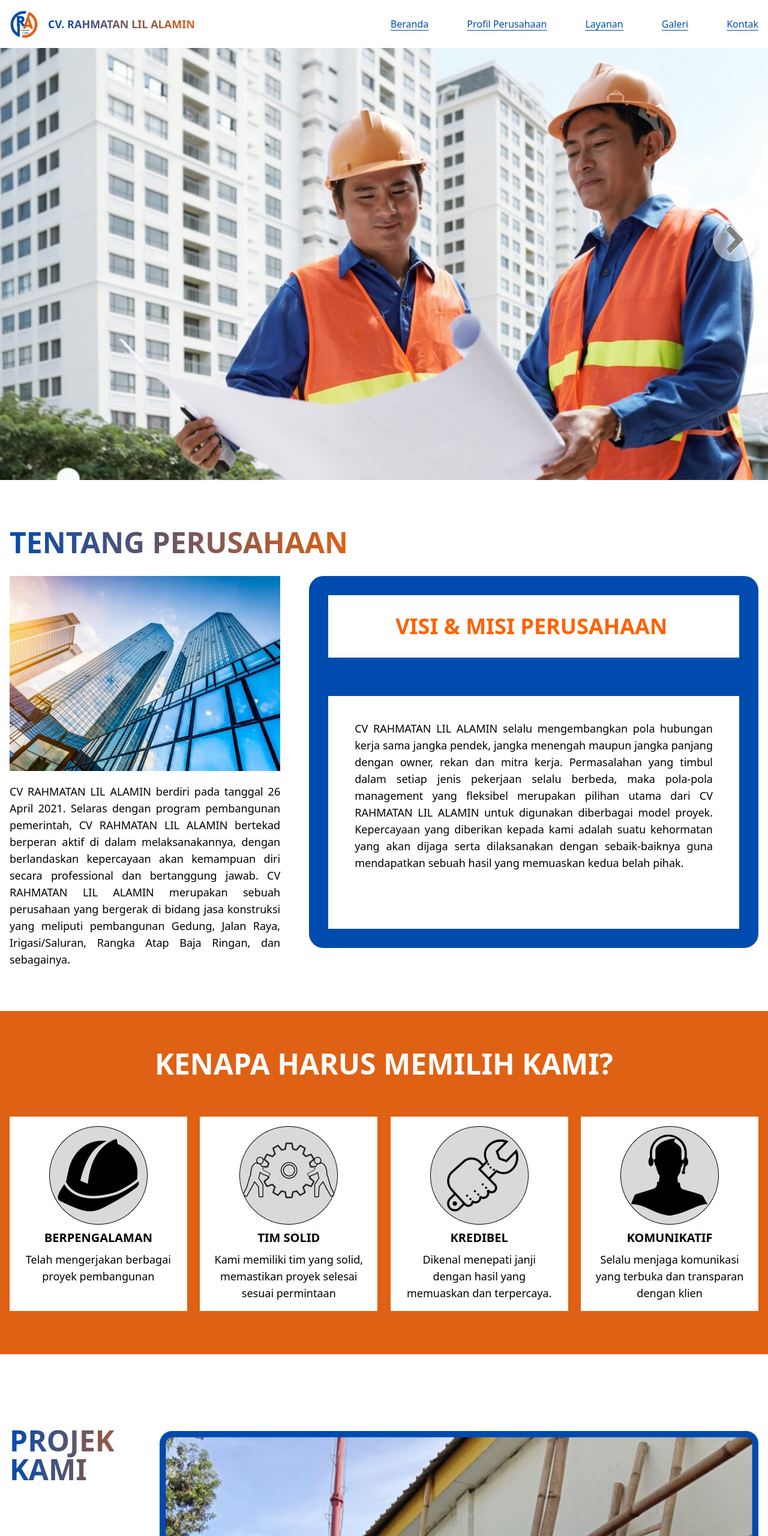
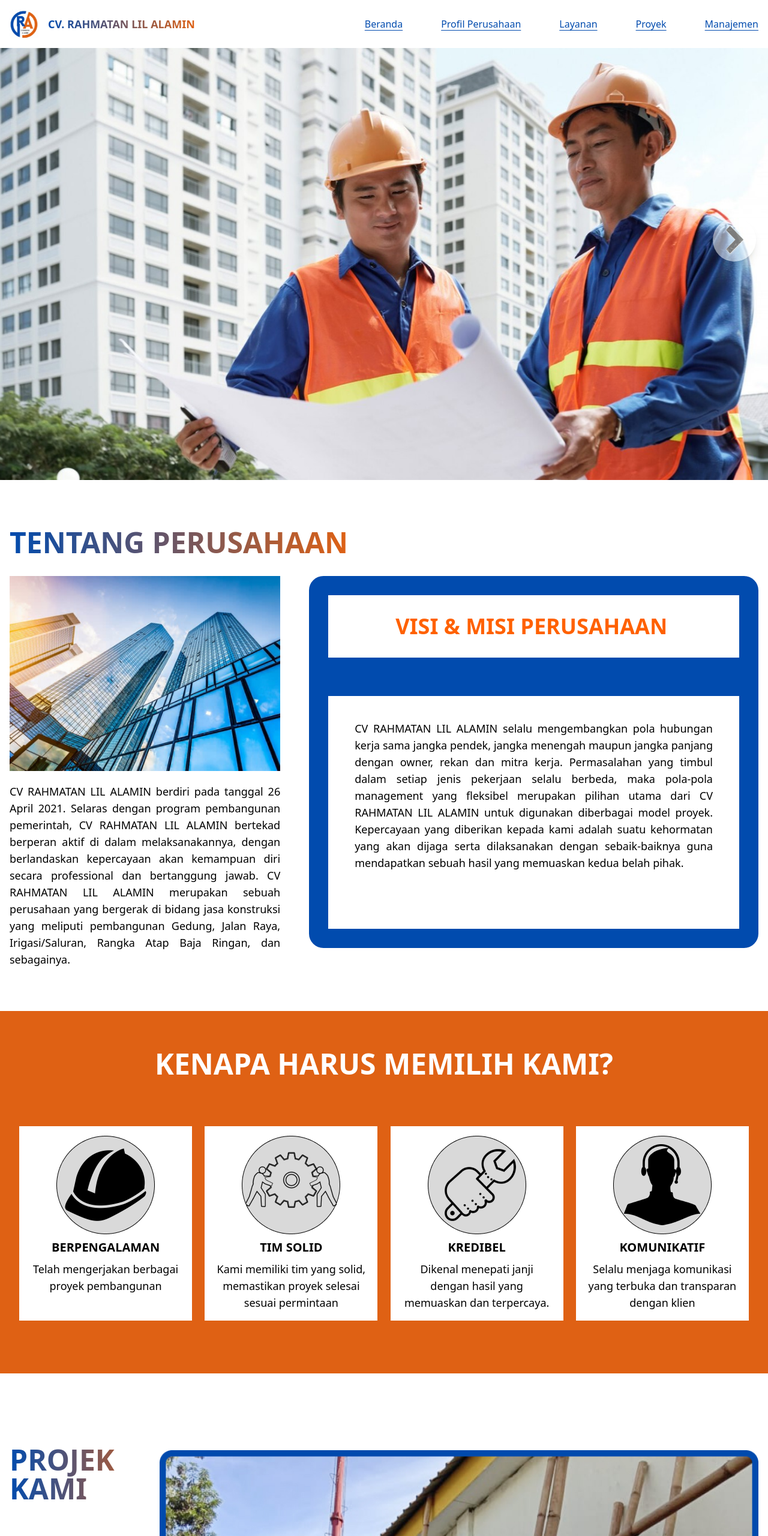
Before and after one commit to Safarqwerty/CV.-RAHMATAN-LIL-ALAMIN, a website: page index.html in a window 1280 px wide. Shown: the top 2560 px of the page at 60% size. Drawn offline with Linux system fonts and the light colour scheme.

Commit message:
harusnya aman

```diff
--- a/index.html
+++ b/index.html
@@ -49,11 +49,11 @@
                             </li>
                             <li class="group">
                                 <a href="#galeri"
-                                    class="text-base text-[#014BAE] underline decoration-1 py-2 mx-8 flex group-hover:text-primary font-normal underline-offset-4">Galeri</a>
+                                    class="text-base text-[#014BAE] underline decoration-1 py-2 mx-8 flex group-hover:text-primary font-normal underline-offset-4">Proyek</a>
                             </li>
                             <li class="group">
-                                <a href="#kontak"
-                                    class="text-base text-[#014BAE] underline decoration-1 py-2 lg:mr-0 mx-8 flex group-hover:text-primary font-normal underline-offset-4">Kontak</a>
+                                <a href="#bagan"
+                                    class="text-base text-[#014BAE] underline decoration-1 py-2 lg:mr-0 mx-8 flex group-hover:text-primary font-normal underline-offset-4">Manajemen</a>
                             </li>
                         </ul>
                     </nav>
@@ -91,7 +91,7 @@
     </section>
 
     <!-- section tentang -->
-    <section id="about" class="pt-20 pb-8">
+    <section id="profil" class="pt-20 pb-8">
         <div class="container">
             <h1
                 class="font-bold uppercase bg-gradient-to-r from-[#014BAE] to-[#DF6114] inline-block text-transparent bg-clip-text lg:text-5xl text-2xl mb-8">
@@ -128,7 +128,7 @@
     </section>
 
     <!-- section client -->
-    <section id="clients" class="pt-16 pb-16 bg-primary dark:bg-slate-300">
+    <section id="layanan" class="pt-16 pb-16 bg-primary dark:bg-slate-300">
         <div class="container">
             <div class="w-full">
                 <div class="mx-auto text-center mb-16">
@@ -137,29 +137,33 @@
                 </div>
             </div>
             <div class="w-full overflow-x-auto">
-                <div class="flex flex-nowrap justify-between">
+                <div class="flex flex-nowrap justify-between overflow-x-auto p-4">
                     <div
-                        class="mr-2 lg:py-4 pt-6 pb-3 px-5 mb-2 bg-white text-center flex flex-col items-center lg:w-75 w-full flex-shrink-0">
-                        <img src="./public/img/pengalaman.png" alt="Berpengalaman">
+                        class="mr-2 lg:py-4 pt-6 pb-3 px-5 mb-2 bg-white text-center flex flex-col items-center lg:w-75 w-full flex-shrink-0 transform transition-transform duration-300 hover:scale-105">
+                        <img src="./public/img/pengalaman.png" alt="Berpengalaman"
+                            class="transition-transform duration-300 hover:rotate-6">
                         <h3 class="font-bold text-xl mt-2">BERPENGALAMAN</h3>
                         <p class="text-lg mt-2">Telah mengerjakan berbagai proyek pembangunan</p>
                     </div>
                     <div
-                        class="mx-2 lg:py-4 pt-6 pb-3 px-5 mb-2 bg-white text-center flex flex-col items-center lg:w-75 w-full flex-shrink-0">
-                        <img src="./public/img/solid.png" alt="Tim Solid">
+                        class="mx-2 lg:py-4 pt-6 pb-3 px-5 mb-2 bg-white text-center flex flex-col items-center lg:w-75 w-full flex-shrink-0 transform transition-transform duration-300 hover:scale-105">
+                        <img src="./public/img/solid.png" alt="Tim Solid"
+                            class="transition-transform duration-300 hover:rotate-6">
                         <h3 class="font-bold text-xl mt-2">TIM SOLID</h3>
                         <p class="text-lg mt-2">Kami memiliki tim yang solid, memastikan proyek selesai sesuai
                             permintaan</p>
                     </div>
                     <div
-                        class="mx-2 lg:py-4 pt-6 pb-3 px-5 mb-2 bg-white text-center flex flex-col items-center lg:w-75 w-full flex-shrink-0">
-                        <img src="./public/img/kredibel.png" alt="Kredibel">
+                        class="mx-2 lg:py-4 pt-6 pb-3 px-5 mb-2 bg-white text-center flex flex-col items-center lg:w-75 w-full flex-shrink-0 transform transition-transform duration-300 hover:scale-105">
+                        <img src="./public/img/kredibel.png" alt="Kredibel"
+                            class="transition-transform duration-300 hover:rotate-6">
                         <h3 class="font-bold text-xl mt-2">KREDIBEL</h3>
                         <p class="text-lg mt-2">Dikenal menepati janji dengan hasil yang memuaskan dan terpercaya.</p>
                     </div>
                     <div
-                        class="ml-2 lg:py-4 pt-6 pb-3 px-5 mb-2 bg-white text-center flex flex-col items-center lg:w-75 w-full flex-shrink-0">
-                        <img src="./public/img/komunikatif.png" alt="Komunikatif">
+                        class="ml-2 lg:py-4 pt-6 pb-3 px-5 mb-2 bg-white text-center flex flex-col items-center lg:w-75 w-full flex-shrink-0 transform transition-transform duration-300 hover:scale-105">
+                        <img src="./public/img/komunikatif.png" alt="Komunikatif"
+                            class="transition-transform duration-300 hover:rotate-6">
                         <h3 class="font-bold text-xl mt-2">KOMUNIKATIF</h3>
                         <p class="text-lg mt-2">Selalu menjaga komunikasi yang terbuka dan transparan dengan klien</p>
                     </div>
@@ -170,7 +174,7 @@
     <!-- /clinet section -->
 
     <!-- projek section -->
-    <section id="proyek" class="mt-10 lg:pt-20 pb-16">
+    <section id="galeri" class="mt-10 lg:pt-20 pb-16">
         <div class="container">
             <div class="flex flex-col lg:flex-row">
                 <div class="lg:w-1/5 bg-white">
@@ -235,16 +239,16 @@
                     <h2
                         class="font-bold text-xl lg:text-4xl text-white mb-5 mt-10 underline decoration-2 underline-offset-8">
                         JELAJAHI</h2>
-                    <a href="#" class="block hover:text-white">Beranda</a>
-                    <a href="#" class="block hover:text-white">Profil Perusahaan</a>
-                    <a href="#" class="block hover:text-white">Layanan</a>
-                    <a href="#" class="block hover:text-white">Galeri</a>
-                    <a href="#" class="block hover:text-white">Kontak</a>
+                    <a href="#beranda" class="block hover:text-white">Beranda</a>
+                    <a href="#profil" class="block hover:text-white">Profil Perusahaan</a>
+                    <a href="#layanan" class="block hover:text-white">Layanan</a>
+                    <a href="#proyek" class="block hover:text-white">Proyek</a>
+                    <a href="#bagan" class="block hover:text-white">Manajemen</a>
                 </div>
                 <div class="mb-12 md:w-1/2">
                     <h2
                         class="font-bold text-xl lg:text-4xl text-white mb-5 mt-6 lg:mt-10 underline decoration-2 underline-offset-8">
-                        KONTAK KAMI</h2>
+                        KUNJUNGI KAMI</h2>
                     <p class="text-white font-medium text-wrap">Jln. Andi Naping No. 17 Samalewa Bungoro Kab. Pangkep.
                         90611</p>
                 </div>
--- a/public/js/script.js
+++ b/public/js/script.js
@@ -9,7 +9,7 @@ hamburger.addEventListener('click', function () {
 
 // Hilangkan menu mobile saat klik di luar
 window.addEventListener('click', function (e) {
-    if (e.target !== hamburger && !hamburger.contains(e.target) && e.target !== navMenu && !navMenu.contains(e.target)) {
+    if (e.target != hamburger && e.target != navMenu) {
         hamburger.classList.remove('hamburger-active');
         navMenu.classList.add('hidden');
     }
@@ -95,3 +95,15 @@ document.addEventListener('DOMContentLoaded', function () {
         });
     });
 });
+
+//pilih kami
+document.addEventListener('scroll', function () {
+    const elements = document.querySelectorAll('.transform');
+    elements.forEach(element => {
+        const position = element.getBoundingClientRect().top;
+        const screenPosition = window.innerHeight / 1.3;
+        if (position < screenPosition) {
+            element.classList.add('scale-105');
+        }
+    });
+});
```
Also changed, not shown: public/css/style.css, src/css/input.css (line endings or trailing spaces).
